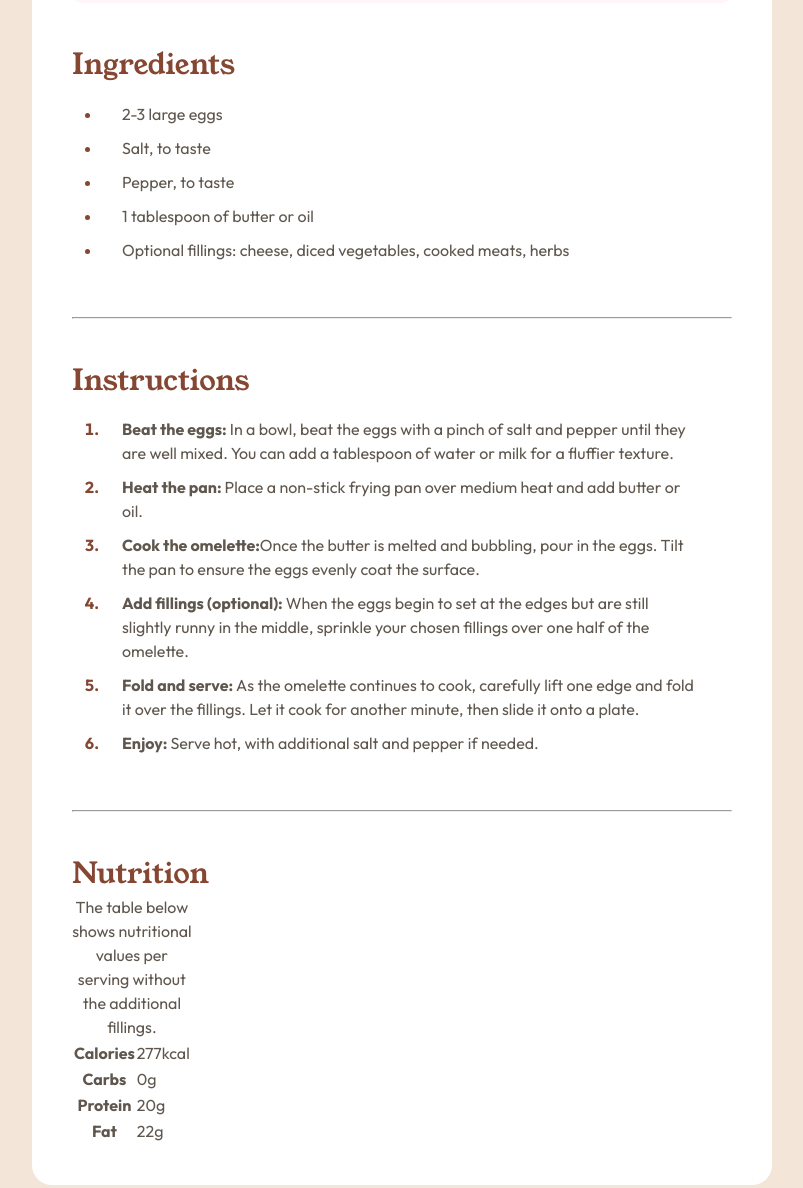
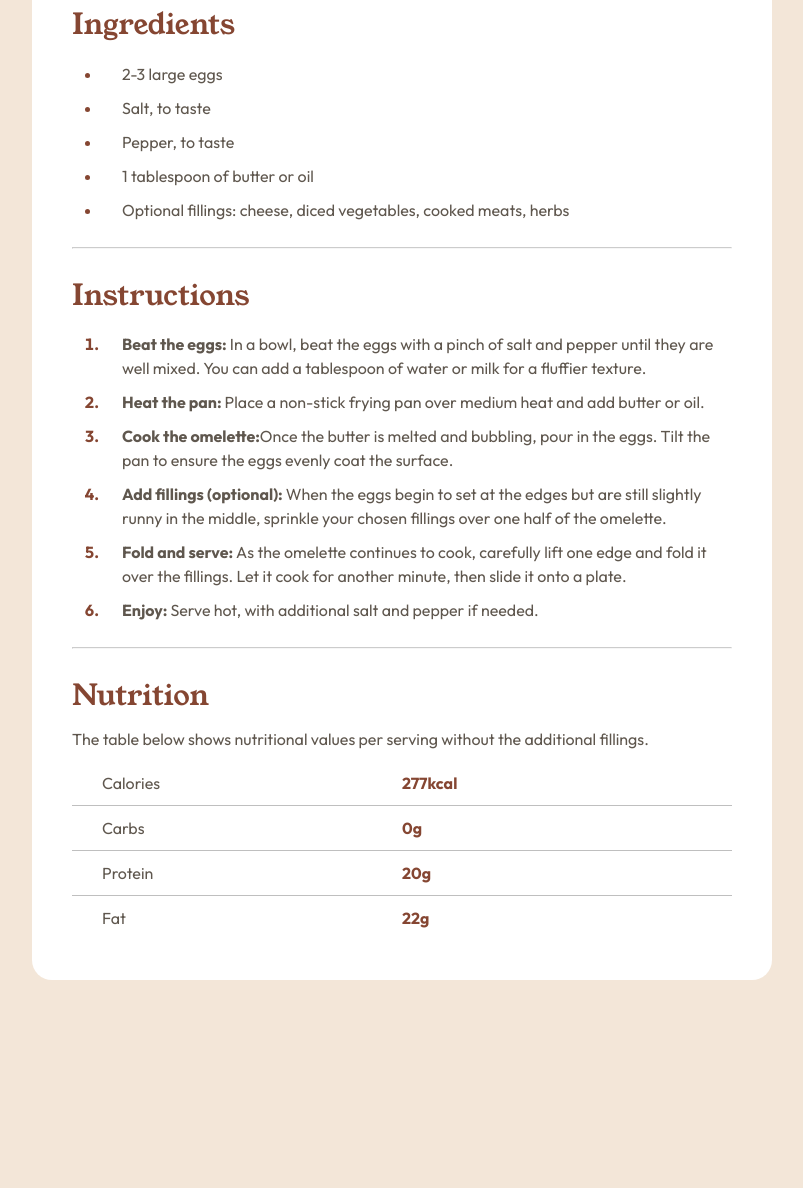
Before and after one commit to MarenOelixtown/fm-recipe-page, a plain HTML site: page index.html in a window 1280 px wide. Shown: the part 533-1721 px from the top of the page, without its empty margins (238-1041 px from the left). After the commit the page ends 1613 px from the top, so only its background shows below. Drawn offline with Linux system fonts and the light colour scheme.

Commit message:
styling table and spacings

```diff
--- a/css/styles.css
+++ b/css/styles.css
@@ -41,7 +41,7 @@ h1 {
 h2 {
   font-size: 1.3rem;
   color: var(--font-color-rose);
-  padding-bottom: 10px;
+  padding-bottom: 5px;
 }
 h3 {
   font-size: 1.8rem;
@@ -59,11 +59,19 @@ article {
 header,
 section,
 hr {
-  margin: clamp(30px, 4vw, 40px);
+  margin-left: clamp(30px, 4vw, 40px);
+  margin-right: clamp(30px, 4vw, 40px);
+}
+hr {
+  opacity: 0.5;
 }
 header {
   margin-top: 20px;
   margin-bottom: 0;
+}
+section {
+  margin-top: 25px;
+  margin-bottom: 10px;
 }
 section:last-of-type {
   padding-bottom: clamp(30px, 4vw, 40px);
@@ -74,7 +82,7 @@ img {
   height: auto;
 }
 .list-styling {
-  padding: 10px 30px;
+  padding: 10px 0 10px 30px;
   font-weight: var(--font-weight-400);
 }
 .list-styling li {
@@ -83,7 +91,7 @@ img {
 .preparation-list {
   background-color: var(--bg-secondary);
   border-radius: 10px;
-  padding: 30px;
+  padding: 20px;
 }
 .preparation-list li {
   margin-left: 25px;
@@ -98,6 +106,33 @@ img {
   color: var(--font-color-brown);
   font-weight: var(--font-weight-700);
 }
+table,
+caption {
+  width: 100%;
+  text-align: left;
+  border-collapse: collapse;
+}
+caption {
+  margin: 10px 0;
+}
+th,
+td {
+  border-bottom: 1px solid rgba(0, 0, 0, 0.25);
+  padding: 10px 0;
+}
+tr:last-child th,
+tr:last-child td {
+  border: none;
+}
+th {
+  padding-left: 30px;
+  width: 50%;
+  font-weight: var(--font-weight-400);
+}
+td {
+  font-weight: var(--font-weight-700);
+  color: var(--font-color-brown);
+}
 @media (min-width: 758px) {
   img {
     margin: 40px 40px 0 40px;
```
